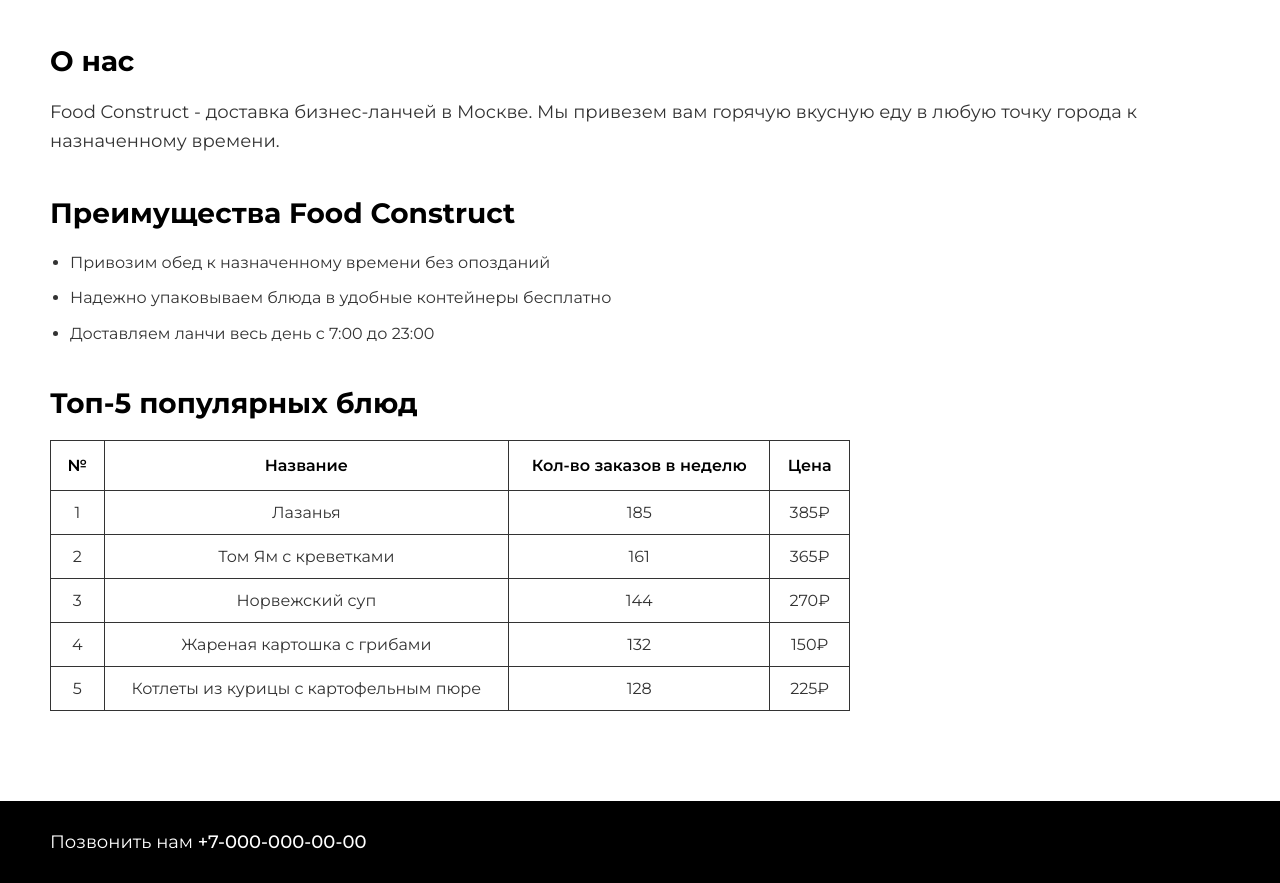
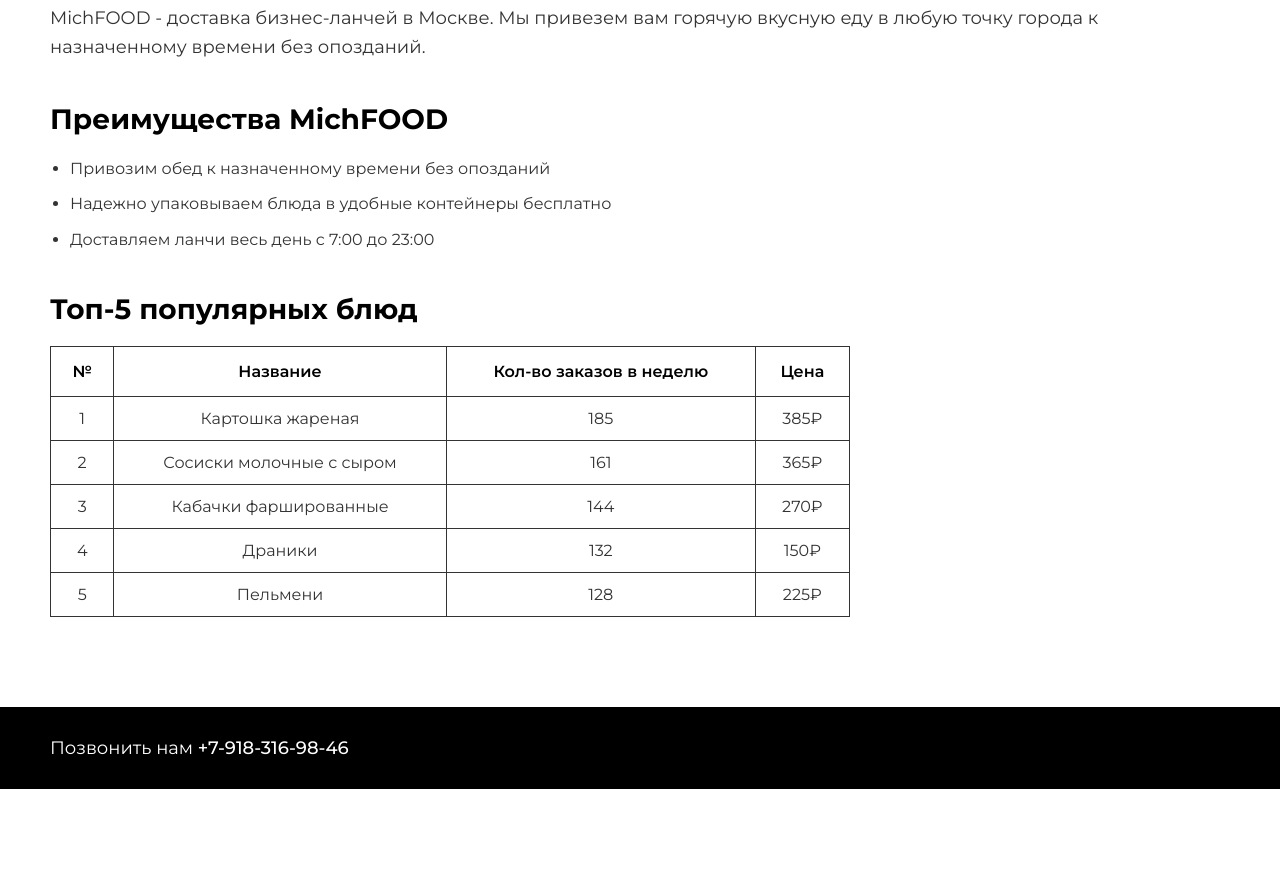
Before and after one commit to grisha228-uk/webtech, a plain HTML site: page index.html in a window 1280 px wide. Shown: the part 590-1473 px from the top of the page. After the commit the page ends 1379 px from the top, so only its background shows below. Drawn offline with Linux system fonts and the light colour scheme.

Commit message:
new features

```diff
--- a/index.html
+++ b/index.html
@@ -4,7 +4,7 @@
 <head>
 	<meta charset="UTF-8">
 	<meta name="viewport" content="width=device-width, initial-scale=1.0">
-	<title>Food Construct - Доставка бизнес-ланчей в Москве</title>
+	<title>MichFOOD</title>
 
 	<link rel="preconnect" href="https://fonts.googleapis.com">
 	<link rel="preconnect" href="https://fonts.gstatic.com" crossorigin>
@@ -16,7 +16,7 @@
 <body>
 
 	<header class="header">
-		<h1 class="header__title">Food Construct</h1>
+		<h1 class="header__title">MichFOOD</h1>
 		<nav class="header__nav">
 			<a href="#abbt" class="nav__link" title="Перейти">О нас</a>
 			<a href="#" class="nav__link">Собрать ланч</a>
@@ -28,15 +28,15 @@
 	<main class="main">
 
 		<section class="about">
-			<img src="img/lunch.jpg" alt="Бизнес-ланчи" class="about__image">
+			<img src="img/lunch1.jpeg" alt="Бизнес-ланчи" class="about__image">
 			<h2 id="abbt" class="about__title">О нас</h2>
 			<p class="about__text">
-				Food Construct - доставка бизнес-ланчей в Москве. Мы привезем вам горячую вкусную еду в любую точку города к назначенному времени.
+				MichFOOD - доставка бизнес-ланчей в Москве. Мы привезем вам горячую вкусную еду в любую точку города к назначенному времени без опозданий.
 			</p>
 		</section>
 
 		<section class="advantages">
-			<h2 class="advantages__title">Преимущества Food Construct</h2>
+			<h2 class="advantages__title">Преимущества MichFOOD</h2>
 			<ul class="advantages__list">
 				<li class="advantages__item">Привозим обед к назначенному времени без опозданий</li>
 				<li class="advantages__item">Надежно упаковываем блюда в удобные контейнеры бесплатно</li>
@@ -58,31 +58,31 @@
 				<tbody>
 					<tr>
 						<td>1</td>
-						<td>Лазанья</td>
+						<td>Картошка жареная</td>
 						<td>185</td>
 						<td>385₽</td>
 					</tr>
 					<tr>
 						<td>2</td>
-						<td>Том Ям с креветками</td>
+						<td>Сосиски молочные с сыром</td>
 						<td>161</td>
 						<td>365₽</td>
 					</tr>
 					<tr>
 						<td>3</td>
-						<td>Норвежский суп</td>
+						<td>Кабачки фаршированные</td>
 						<td>144</td>
 						<td>270₽</td>
 					</tr>
 					<tr>
 						<td>4</td>
-						<td>Жареная картошка с грибами</td>
+						<td>Драники</td>
 						<td>132</td>
 						<td>150₽</td>
 					</tr>
 					<tr>
 						<td>5</td>
-						<td>Котлеты из курицы с картофельным пюре</td>
+						<td>Пельмени</td>
 						<td>128</td>
 						<td>225₽</td>
 					</tr>
@@ -93,7 +93,7 @@
 	</main>
 
 	<footer id="contacts" class="footer">
-		<p class="footer__text">Позвонить нам <a href="tel:+70000000000" class="footer__link">+7-000-000-00-00</a></p>
+		<p class="footer__text">Позвонить нам <a href="tel:+79183169846" class="footer__link">+7-918-316-98-46</a></p>
 	</footer>
 
 </body>
```
Also changed, not shown: img/lunch1.jpeg (added).
